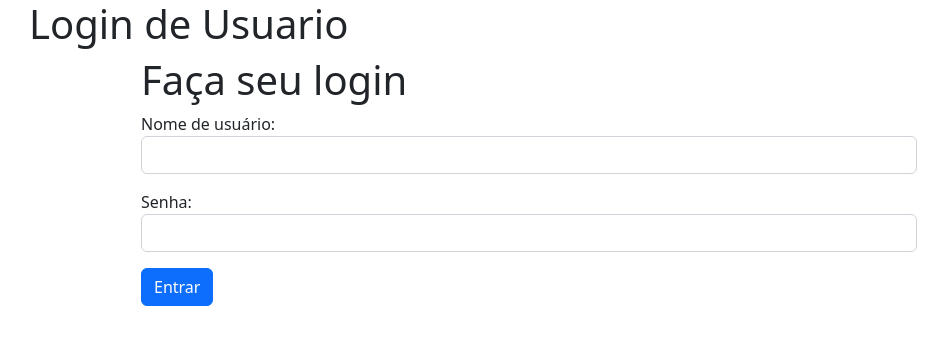
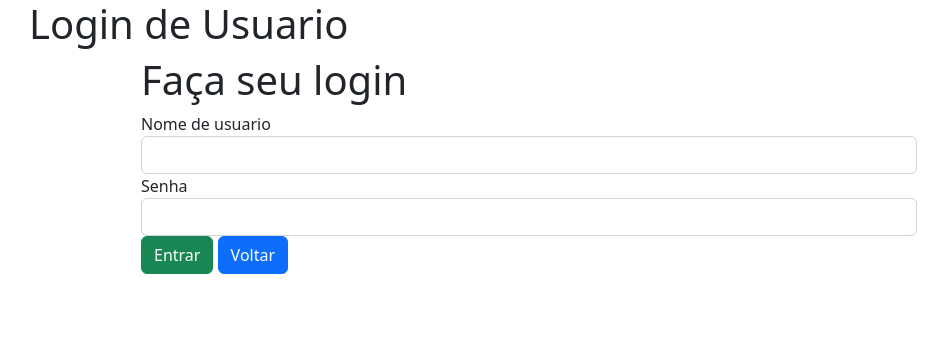
Before and after one commit to Nicolas734/jogoteca_mysql, a Flask app: page /login in a window 1280 px wide. Shown: the top 345 px of the page, without its empty margins (111-1059 px from the left). Run offline with Flask 2, Linux system fonts and the light colour scheme; some libraries are stand-ins or nearby versions.

Commit message:
trocado formulariospadroes por formularios wtf

```diff
--- a/helpers.py
+++ b/helpers.py
@@ -1,7 +1,7 @@
 from jogoteca import app
 import os
 from flask_wtf import FlaskForm
-from wtforms import StringField, SubmitField, validators
+from wtforms import StringField, SubmitField, PasswordField, validators
 
 
 class Formulario_jogo(FlaskForm):
@@ -9,6 +9,12 @@ class Formulario_jogo(FlaskForm):
     categoria = StringField('Categoria', [validators.data_required(), validators.length(min=1, max=40)])
     console = StringField('Console', [validators.data_required(), validators.length(min=1, max=20)])
     salvar = SubmitField('Salvar')
+
+
+class Formulario_login(FlaskForm):
+    username = StringField('Nome de usuario', [validators.data_required(), validators.length(min=1, max=50)])
+    senha = PasswordField('Senha', [validators.data_required(), validators.length(min=1, max=100)])
+    login = SubmitField('Entrar')
 
 
 def recupera_imagem(id,jogo):
--- a/jogoteca.py
+++ b/jogoteca.py
@@ -1,11 +1,13 @@
 from flask import Flask
 from flask_sqlalchemy import SQLAlchemy
+from flask_wtf.csrf import CSRFProtect
 
 app = Flask(__name__)
 app.config.from_pyfile('config.py')
 
 # cria a conexão entre a aplicação e o mysql
 db = SQLAlchemy(app)
+csrf = CSRFProtect(app)
 
 from views import *
 
--- a/templates/login.html
+++ b/templates/login.html
@@ -5,18 +5,20 @@
 
         <h1>Faça seu login</h1>
         <form method="POST" action="{{ url_for('autenticar') }}">
-            <input type="hidden" name="proxima" value="{{ proxima }}">
-            <p>
-                <label>Nome de usuário:</label>
-                <input class="form-control" type="text" name="usuario" required>
-            </p>
-            <p>
-                <label>Senha:</label>
-                <input class="form-control" type="password" name="senha" required>
-            </p>
-            <p>
-                <button class="btn btn-primary" type="submit">Entrar</button>
-            </p>
+            <input type="hidden" name="proxima" value="{{ proxima or url_for('index') }}">
+            {{ formulario.csrf_token() }}
+            <div class="form-group">
+                {{ formulario.username.label(class="form-lavel") }}
+                {{ formulario.username(class="form-control") }}
+            </div>
+            <div class="form-group">
+                {{ formulario.senha.label(class="form-lavel") }}
+                {{ formulario.senha(class="form-control") }}
+            </div>
+            <div class="form-group">
+                {{ formulario.login(class="btn btn-success btn-salvar") }}
+                <a class="btn btn-primary" href="{{ url_for('index') }}"> Voltar</a>
+            </div>
         </form>
 
     </div>
--- a/templates/novo.html
+++ b/templates/novo.html
@@ -14,6 +14,7 @@
                 </figure>
 
                 <fieldset>
+                    {{ formulario.csrf_token() }}
                     <div class="form-group">
                         {{ formulario.nome.label(class="form-lavel") }}
                         {{ formulario.nome(class="form-control") }}
@@ -26,13 +27,12 @@
                         {{ formulario.console.label(class="form-lavel") }}
                         {{ formulario.console(class="form-control") }}
                     </div>
-                <div>
+                    <div class="form-group">
                         {{ formulario.salvar(class="btn btn-success btn-salvar") }}
+                        <a class="btn btn-primary" href="{{ url_for('index') }}"> Voltar</a>
                     </div>
                 </fieldset>
 
             </form>
 
-            <a class="btn btn-primary" href="{{ url_for('index') }}"> Voltar</a>
-
 {% endblock %}
--- a/views.py
+++ b/views.py
@@ -2,7 +2,7 @@ from flask import render_template, request, redirect, session, flash, url_for, s
 from jogoteca import db, app
 import time
 
-from helpers import recupera_imagem, deleta_arquivo, Formulario_jogo
+from helpers import recupera_imagem, deleta_arquivo, Formulario_jogo, Formulario_login
 
 from models import Jogos, Usuarios
 
@@ -59,26 +59,35 @@ def editar(id):
         return redirect(url_for('login',proxima=url_for('editar',id=id)))
     else:
         jogo = Jogos.query.filter_by(id=id).first()
+        formulario = Formulario_jogo()
+        formulario.nome.data = jogo.nome
+        formulario.categoria.data = jogo.categoria
+        formulario.console.data = jogo.console
         capa_jogo = recupera_imagem(id, jogo)
-        return render_template("editar.html", titulo="Editando jogo", titulo_pagina="Edição de jogos", jogo=jogo, capa_jogo=capa_jogo)
+        return render_template("editar.html", titulo="Editando jogo", titulo_pagina="Edição de jogos", id=id, capa_jogo=capa_jogo, formulario=formulario)
 
 
 @app.route('/atualizar', methods=['POST'])
 def atualizar():
     id = request.form['id']
     jogo = Jogos.query.filter_by(id=id).first()
-    jogo.nome = request.form['nome']
-    jogo.categoria = request.form['categoria']
-    jogo.console = request.form['console']
 
-    db.session.add(jogo)
-    db.session.commit()
+    formulario = Formulario_jogo(request.form)
 
-    arquivo = request.files['arquivo']
-    uploads_path = app.config['UPLOADS_PATH']
-    timestamp = time.time()
-    deleta_arquivo(jogo)
-    arquivo.save(f'{uploads_path}/capa_{jogo.nome.lower().replace(" ","_")}_{jogo.id}-{timestamp}.jpg')
+    if formulario.validate_on_submit():
+
+        jogo.nome = formulario.nome.data
+        jogo.categoria = formulario.categoria.data
+        jogo.console = formulario.console.data
+
+        db.session.add(jogo)
+        db.session.commit()
+
+        arquivo = request.files['arquivo']
+        uploads_path = app.config['UPLOADS_PATH']
+        timestamp = time.time()
+        deleta_arquivo(jogo)
+        arquivo.save(f'{uploads_path}/capa_{jogo.nome.lower().replace(" ","_")}_{jogo.id}-{timestamp}.jpg')
 
     return redirect(url_for('index'))
 
@@ -101,22 +110,20 @@ def excluir(id):
 @app.route('/login')
 def login():
     proxima = request.args.get('proxima')
-    return render_template('login.html', titulo="Login de Usuario", titulo_pagina="Login", proxima=proxima)
+    formulario = Formulario_login()
+    return render_template('login.html', titulo="Login de Usuario", titulo_pagina="Login", proxima=proxima, formulario=formulario)
 
 
 @app.route('/autenticar', methods=['POST'])
 def autenticar():
-    usuario = Usuarios.query.filter_by(username=request.form['usuario']).first()
+    formulario = Formulario_login(request.form)
+    usuario = Usuarios.query.filter_by(username=formulario.username.data).first()
     if usuario:
-        if request.form['senha'] == usuario.senha:
+        if formulario.senha.data == usuario.senha:
             session['usuario_logado'] = usuario.username
             flash(usuario.username + ' logado com sucesso...')
             proxima_pagina = request.form['proxima']
-            print(proxima_pagina)
-            if(proxima_pagina is None):
-                return redirect(url_for('index'))
-            else:
-                return redirect(proxima_pagina)
+            return redirect(proxima_pagina)
     else:
         flash('Usuario não logado...')
         return redirect(url_for('login'))
```
Also changed, not shown: templates/editar.html (+12 -10 lines). Lines whose indentation alone changed are shown as unchanged.
